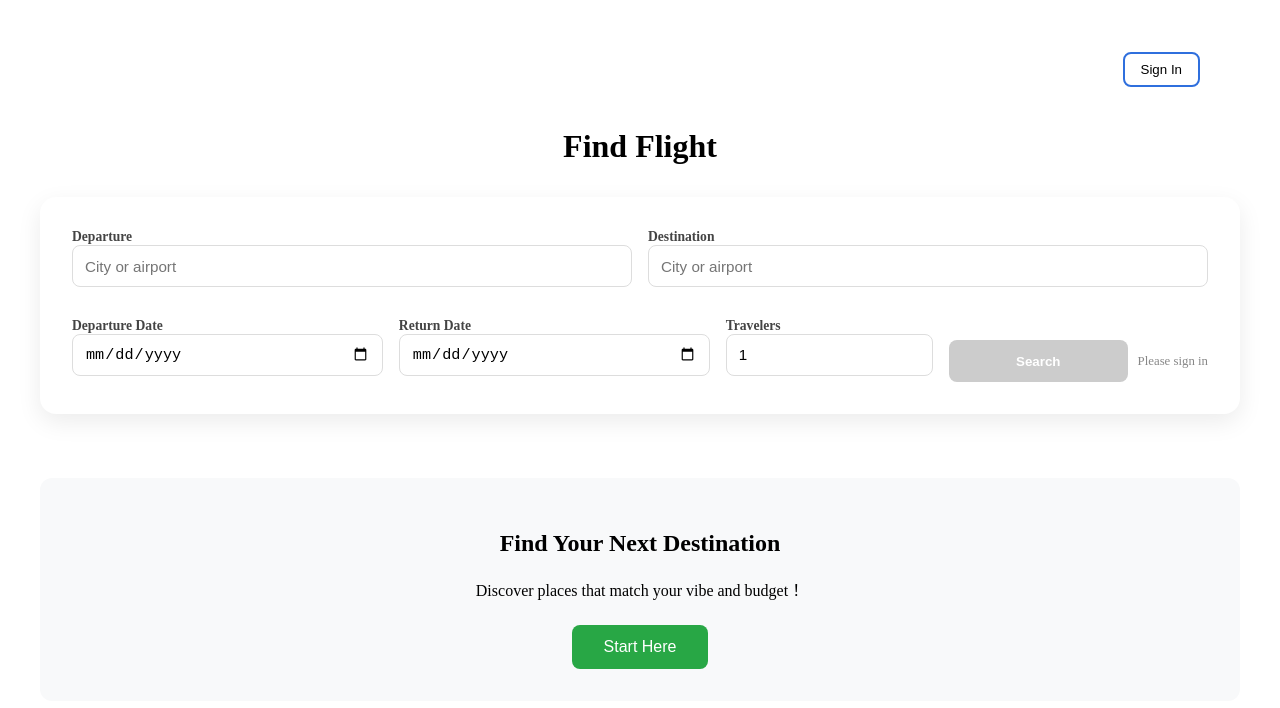
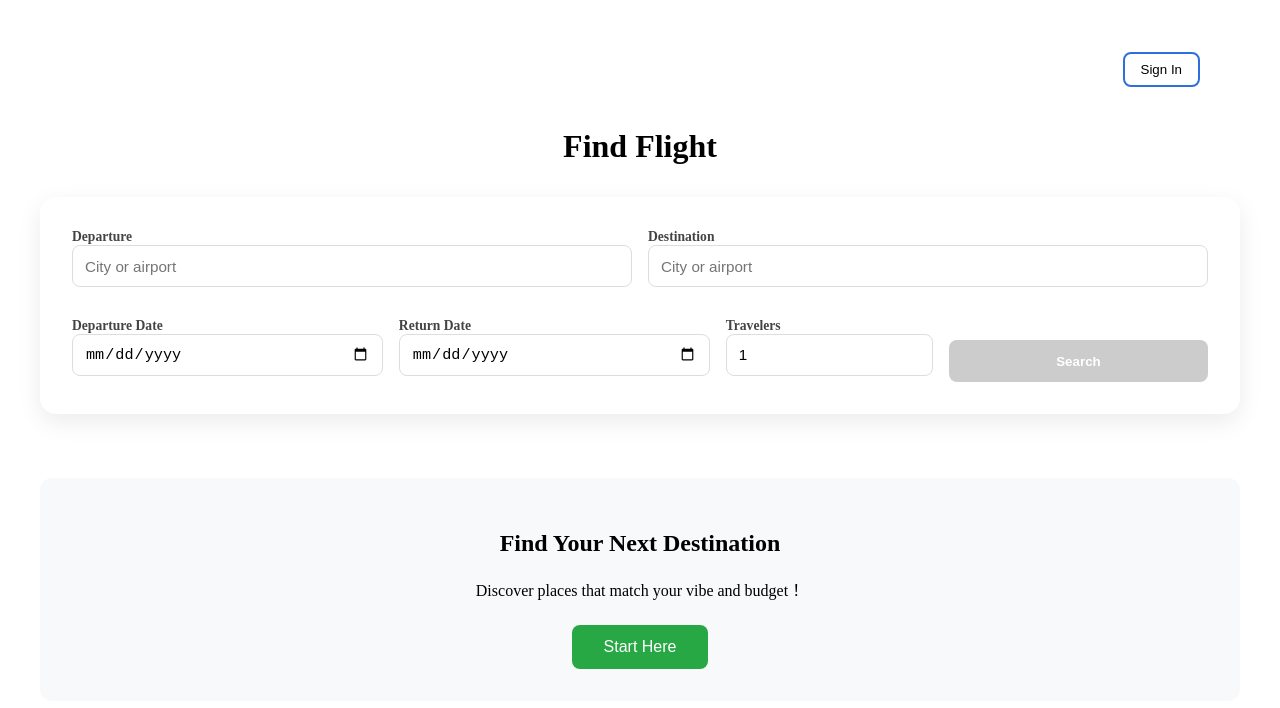
Before and after one commit to Georgia-Southwestern-State-Univeristy/term-project-group-5, a React app in the folder frontend/: page / in a window 1280 px wide. Shown: the top 708 px of the page. Built offline with nearby package versions, Linux system fonts and the light colour scheme; no server answers; the HTML template or start-up script is replaced by a standard one.

Commit message:
taking off flight block

```diff
--- a/frontend/src/components/FlightSearchCard.jsx
+++ b/frontend/src/components/FlightSearchCard.jsx
@@ -148,16 +148,10 @@ export default function FlightSearchCard({ onSubmit }) {
       backgroundColor: user ? "#1a73e8" : "#ccc",
       cursor: user ? "pointer" : "not-allowed"
     }}
-    disabled={!user}
   >
     Search
   </button>
 
-  {!user && (
-    <span style={signinHintStyle}>
-      Please sign in
-    </span>
-  )}
 </div>
         </div>
       </form>
```
Also changed, not shown: 1 other file (tests, documents, lock files or other folders).
